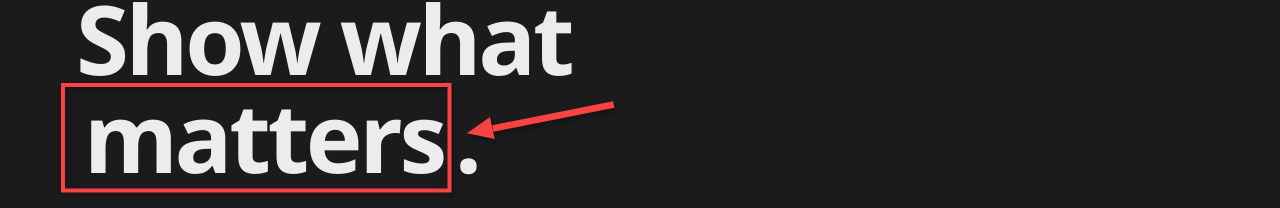
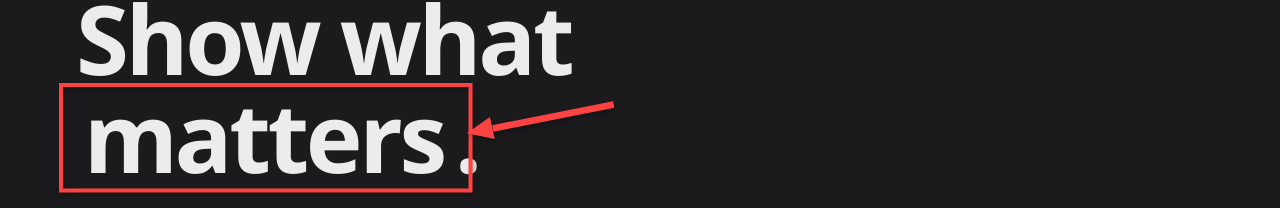
Before and after one commit to pascalsz/shotmark, a plain HTML site: page site/index.html in a window 1280 px wide. Shown: the part 181-389 px from the top of the page. Drawn offline with Linux system fonts and the light colour scheme.

Commit message:
fix(site): hero frame overhangs evenly (global svg max-width clipped it)
Co-Authored-By: Claude Opus 5.5 <noreply@anthropic.com>

```diff
--- a/site/assets/style.css
+++ b/site/assets/style.css
@@ -186,6 +186,7 @@ kbd {
   inset: -0.06em -0.12em -0.02em;
   width: calc(100% + 0.24em);
   height: calc(100% + 0.08em);
+  max-width: none; /* the global svg { max-width: 100% } would clip the overhang */
   overflow: visible;
   pointer-events: none;
   filter: var(--mark-shadow);
@@ -264,7 +265,7 @@ kbd {
   line-height: 1.02;
 }
 .hero h1 .mark-box { padding-right: calc(0.12em + 0.035em); }
-.hero h1 .mark-box > svg:first-of-type { inset: -0.02em -0.1em 0.02em; }
+.hero h1 .mark-box > svg:first-of-type { inset: -0.02em -0.12em 0.02em; }
 
 /* the arrow hangs off the framed word: it points at the frame from the right, above the full stop */
 .hero .mark-box > .mark-arrow {
```
